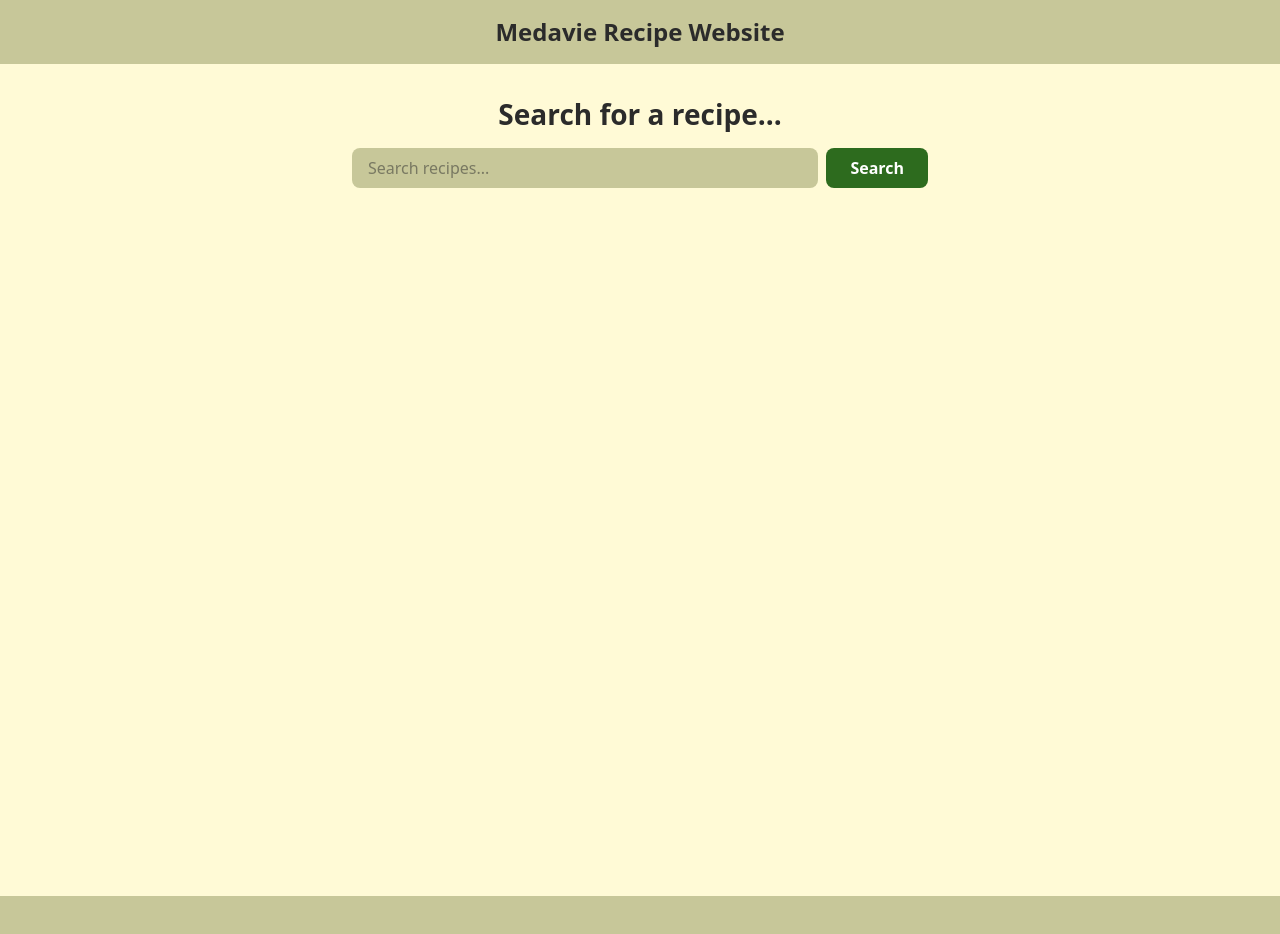
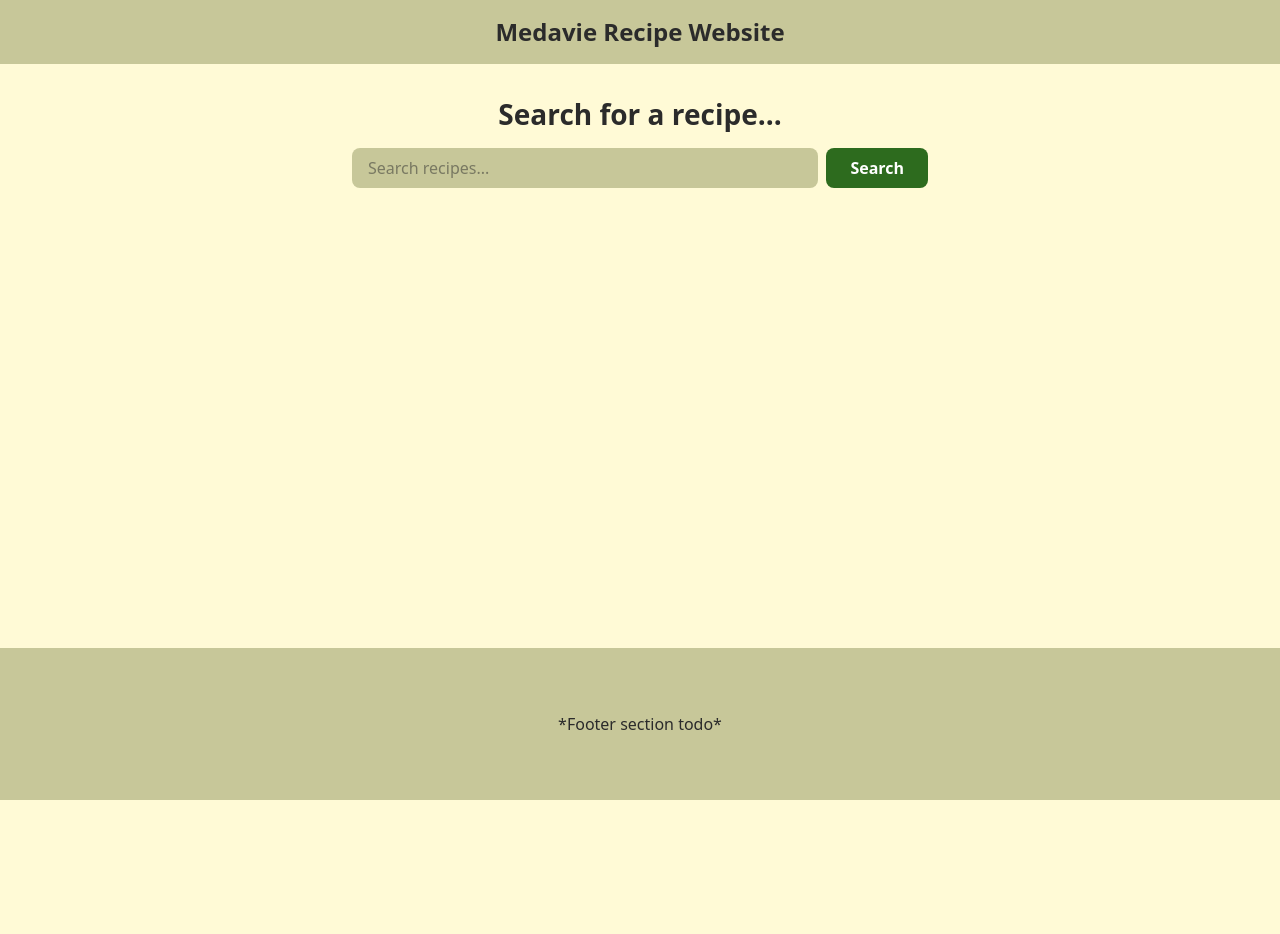
Before and after one commit to naterino/Recipe-Website-Assignment, a Vue app: page / in a window 1280 px wide. Shown: the top 934 px of the page. After the commit the page ends 800 px from the top, so only its background shows below. Built offline with nearby package versions, Linux system fonts and the light colour scheme.

Commit message:
fixed empty content height issue

```diff
--- a/src/App.vue
+++ b/src/App.vue
@@ -6,12 +6,14 @@
       <RouterLink to="/" class="font-bold text-2xl">Medavie Recipe Website</RouterLink>
     </nav>
   </header>
-  <main class="container pb-8 min-h-screen">
+  <main class="container pb-8 flex-1">
     <RouterView v-slot="{ Component }">
       <KeepAlive include="HomePage">
         <component :is="Component" />
       </KeepAlive>
     </RouterView>
   </main>
-  <footer class="h-100 bg-(--color-bg-secondary)" aria-hidden="true"></footer>
+  <footer class="py-16 text-center flex flex-col bg-(--color-bg-secondary)" aria-hidden="true">
+    *Footer section todo*
+  </footer>
 </template>
--- a/src/assets/main.css
+++ b/src/assets/main.css
@@ -36,6 +36,13 @@
       sans-serif;
     color: var(--color-text);
     background-color: var(--color-bg);
+    min-height: 100dvh;
+  }
+
+  #app {
+    display: flex;
+    flex-direction: column;
+    min-height: 100dvh;
   }
 
   a {
```
